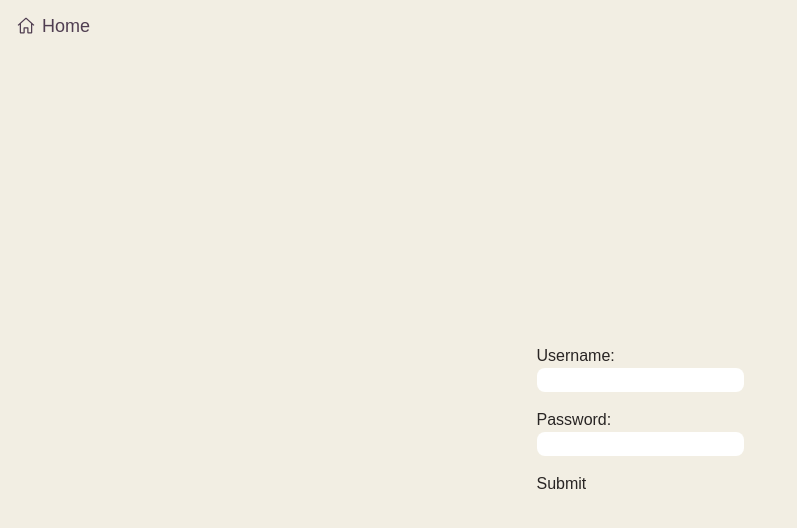
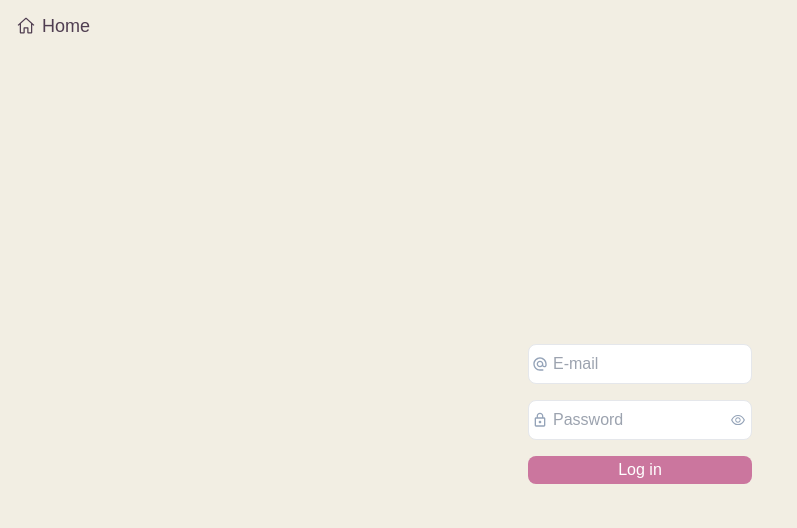
Before and after one commit to jakubabrahoim/next.js-shenenigans, a Next.js app: page /admin in a window 1280 px wide. Shown: the top 528 px of the page, without its empty margins (0-797 px from the left). Built offline with nearby package versions, Linux system fonts and the light colour scheme.

Commit message:
added login form styling

```diff
--- a/components/Admin/LoginForm.tsx
+++ b/components/Admin/LoginForm.tsx
@@ -1,25 +1,75 @@
+import { FormEvent, useState } from "react";
+
+import { IconContext } from "react-icons";
+import { MdAlternateEmail, MdLockOutline } from 'react-icons/md';
+import { AiOutlineEyeInvisible, AiOutlineEye } from 'react-icons/ai';
+
 const LoginForm = () => {
+    const [isPasswordVisible, setIsPasswordVisible] = useState(false);
+
+    const inputFieldStyle: string = 'h-10 w-56 rounded-lg border px-6 align-middle outline-none focus:ring-1 focus:ring-orchid-200';
+    const emailPasswordIconStyle: string = 'w-4 h-4 ml-1 -mt-7 relative top-7 text-slate-400';
+    const showPasswordIconStyle: string = 'w-4 h-4 mr-1 -mb-7 relative bottom-7 left-9/10 text-slate-400 hover:text-orchid-200 transition duration-500';
+
+    const submitLoginForm = (event: FormEvent) => {
+        event.preventDefault();
+    }
+
     return (
         <div className='flex h-full w-screen items-center justify-center'>
-            <form>
-                <label className='mb-4 flex flex-col'>
-                    Username:
+            <form
+                onSubmit={submitLoginForm}
+                className='absolute'
+            >
+                <label className='mb-7 flex flex-col'>
+                    <IconContext.Provider value={{ className: emailPasswordIconStyle }}>
+                        <MdAlternateEmail />
+                    </IconContext.Provider>
                     <input
-                        className='rounded-lg'
-                        type='text'
+                        className={inputFieldStyle}
+                        type='email'
+                        placeholder='E-mail'
                     />
                 </label>
                 <label className='mb-4 flex flex-col'>
-                    Password:
+                    <IconContext.Provider value={{ className: emailPasswordIconStyle }}>
+                        <MdLockOutline />
+                    </IconContext.Provider>
                     <input
-                        className='rounded-lg'
-                        type='password'
+                        className={inputFieldStyle}
+                        type={`${isPasswordVisible ? 'text' : 'password'}`}
+                        placeholder='Password'
                     />
+                    <button
+                        onClick={() => setIsPasswordVisible(!isPasswordVisible)}
+                        aria-labelledby='showPassword'
+                    >
+                        {
+                            isPasswordVisible ?
+                            <IconContext.Provider
+                                value={
+                                    { className: showPasswordIconStyle }
+                                }
+                            >
+                                <AiOutlineEyeInvisible />
+                            </IconContext.Provider>
+                            :
+                            <IconContext.Provider
+                                value={
+                                    { className: showPasswordIconStyle }
+                                }
+                            >
+                                <AiOutlineEye />
+                            </IconContext.Provider>
+                        }
+                        <span id='showPassword' hidden>Show/Hide password</span>
+                    </button>
                 </label>
                 <input
-                    className='cursor-pointer'
+                    className='h-7 w-full cursor-pointer rounded-lg bg-orchid text-white transition duration-500 hover:bg-orchid-200'
                     type='submit'
                     name='Log in'
+                    value='Log in'
                 />
             </form>
         </div>
--- a/tailwind.config.js
+++ b/tailwind.config.js
@@ -29,6 +29,9 @@ module.exports = {
         '8/10': '80%',
         '9/10': '90%',
         '9.5/10': '95%',
+      },
+      spacing: {
+        '9/10': '90%',
       }
     },
   },
```
